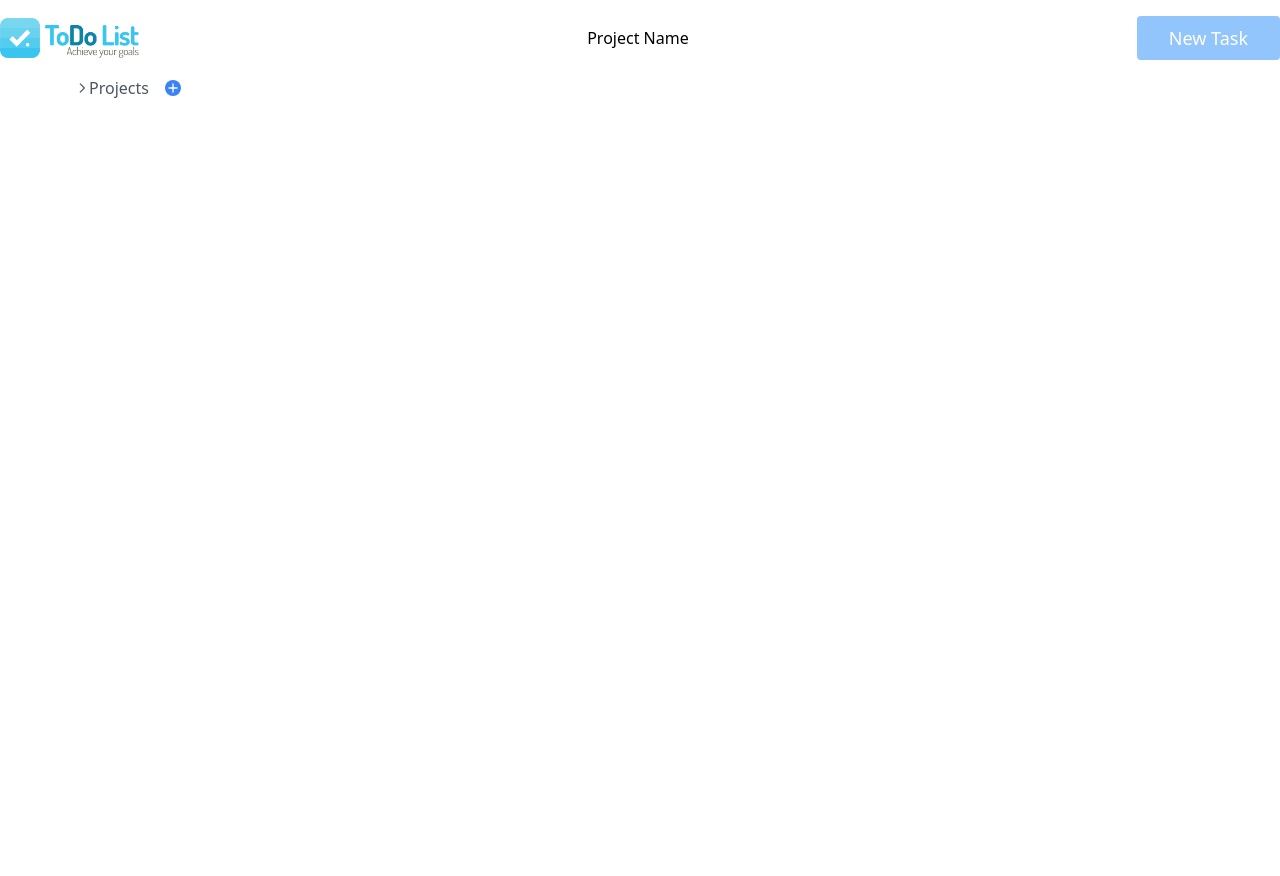
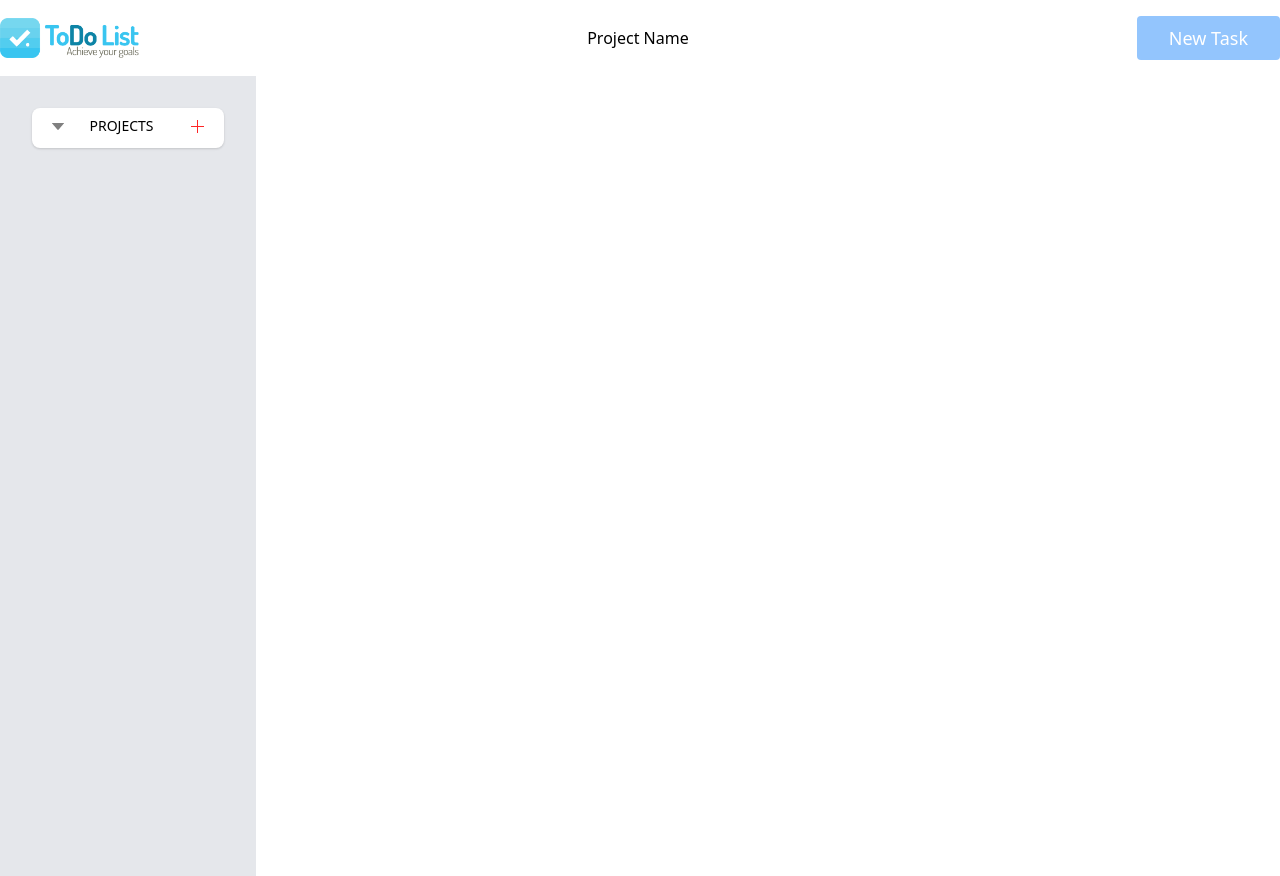
Before and after one commit to Kingobaino1/TodoList, a website built with webpack: page dist/index.html in a window 1280 px wide. Before the commit the page ends 800 px from the top, so only its background shows below. Built offline with nearby package versions, Linux system fonts and the light colour scheme.

Commit message:
Menu side bar layout update

```diff
--- a/src/js/menu.js
+++ b/src/js/menu.js
@@ -1,19 +1,57 @@
+// import { list } from "postcss";
+import down from '../img/chevron-down.png';
+import plus from '../img/plus.png';
+import bullet from '../img/bullet.png';
+
 const menuSection = () => {
+    // const div1 = document.createElement('div');
+    // div1.className = 'flex justify-center items-center text-gray-600 text-base font-medium';
+    // const div2 = document.createElement('div');
+    // div2.className = 'w-3.5';
+    // div2.innerHTML = '<svg xmlns="http://www.w3.org/2000/svg" fill="none" viewBox="0 0 24 24" stroke="currentColor"><path stroke-linecap="round" stroke-linejoin="round" stroke-width="2" d="M9 5l7 7-7 7" /></svg>';
+
+    // const div3 = document.createElement('div');
+    // div3.textContent = 'Projects'
+
+    // const addBtn = document.createElement('button');
+    // addBtn.className = 'rounded-full w-4 h-4 bg-blue-500 p-0 border-0 inline-flex items-center justify-center text-white ml-4';
+    // addBtn.innerHTML = '<svg xmlns="http://www.w3.org/2000/svg" fill="none" viewBox="0 0 24 24" stroke="currentColor"><path stroke-linecap="round" stroke-linejoin="round" stroke-width="2" d="M12 6v6m0 0v6m0-6h6m-6 0H6" /></svg>'
+    // addBtn.setAttribute('id', 'addProject');
+
+    // div1.append(div2, div3, addBtn);
+
+
     const div1 = document.createElement('div');
-    div1.className = 'flex justify-center items-center text-gray-600 text-base font-medium';
+    div1.className = 'antialiased bg-gray-200 min-h-screen p-8';
     const div2 = document.createElement('div');
-    div2.className = 'w-3.5';
-    div2.innerHTML = '<svg xmlns="http://www.w3.org/2000/svg" fill="none" viewBox="0 0 24 24" stroke="currentColor"><path stroke-linecap="round" stroke-linejoin="round" stroke-width="2" d="M9 5l7 7-7 7" /></svg>';
+    div2.className = 'flex justify-center';
+    const nav = document.createElement('nav');
+    nav.className = 'w-56 relative';
+    const span1 = document.createElement('span');
+    span1.className = 'absolute h-10 w-full bg-white rounded-lg shadow';
+    const ul = document.createElement('ul');
+    ul.className = 'relative';
+    const li = document.createElement('li');
+    li.className = 'mb-5';
+    const addBtn  = document.createElement('button');
+    addBtn.className = 'py-2 px-5 w-full flex items-center justify-between';
+    addBtn.setAttribute('id', 'addProject');
+    const chevronDown = document.createElement('img');
+    chevronDown.className = 'w-3';
+    chevronDown.src = down;
+    const span2 = document.createElement('span');
+    span2.className = 'ml-2 text-sm font-medium';
+    span2.textContent = 'PROJECTS';
+    const add = document.createElement('img');
+    add.className = 'ml-5';
+    add.src = plus;
 
-    const div3 = document.createElement('div');
-    div3.textContent = 'Projects'
-
-    const addBtn = document.createElement('button');
-    addBtn.className = 'rounded-full w-4 h-4 bg-blue-500 p-0 border-0 inline-flex items-center justify-center text-white ml-4';
-    addBtn.innerHTML = '<svg xmlns="http://www.w3.org/2000/svg" fill="none" viewBox="0 0 24 24" stroke="currentColor"><path stroke-linecap="round" stroke-linejoin="round" stroke-width="2" d="M12 6v6m0 0v6m0-6h6m-6 0H6" /></svg>'
-    addBtn.setAttribute('id', 'addProject');
-
-    div1.append(div2, div3, addBtn);
+    div1.append(div2);
+    div2.append(nav);
+    nav.append(span1, ul);
+    ul.append(li);
+    li.append(addBtn);
+    addBtn.append(chevronDown, span2, add);
 
     return { div1, addBtn } ;
 }
--- a/src/js/projectForm.js
+++ b/src/js/projectForm.js
@@ -1,44 +1,34 @@
 const addProjectForm = () => {
     const container = document.createElement('div');
-    container.className = 'w-3/12 pt-32';
-    const form = document.createElement('div');
+    container.className = 'container px-8 pt-48 pb-24 mx-auto lg:px-4';
+
+    const form = document.createElement('form');
+    form.className = 'addProjectForm';
 
     const div1 = document.createElement('div');
-    div1.className = 'shadow sm:rounded-md sm:overflow-hidden';
-    const div2 = document.createElement('div');
-    div2.className = 'px-4 py-5 bg-white space-y-6 sm:p-6';
-    const div3 = document.createElement('div');
-    div3.className = 'grid grid-cols-3 gap-6';
-    const div4 = document.createElement('div');
-    div4.className = 'col-span-3 sm:col-span-2';
-    const label = document.createElement('label');
-    label.className = 'block text-sm font-medium text-gray-700';
-    label.textContent = 'Project name';
-    const div5 = document.createElement('div');
-    div5.className = 'mt-1 flex rounded-md shadow-sm';
-    const span = document.createElement('span');
-    span.className = 'inline-flex items-center px-3 rounded-l-md border border-r-0 border-gray-300 bg-gray-150 text-gray-500 text-sm';
+    div1.className = 'relative';
+
     const input = document.createElement('input');
-    input.className = 'border-gray-500 flex-1 block w-full rounded-none rounded-r-md sm:text-sm';
-    input.setAttribute('placeholder', 'Project name');
+    input.setAttribute('id', 'projectName');
+    input.setAttribute('placeholder', 'Add project name');
     input.setAttribute('type', 'text');
-    input.setAttribute('id', 'projectName')
-    const div6 = document.createElement('div');
-    div6.className = 'px-4 py-3 text-right sm:px-6 flex justify-between';
+    input.className = 'addProjectInput';
+
     const submitBtn = document.createElement('button');
-    submitBtn.className = 'inline-flex justify-center mr-3 py-2 px-4 border border-transparent shadow-sm text-sm font-medium rounded-md text-white bg-indigo-600 hover:bg-indigo-700 focus:outline-none focus:ring-2 focus:ring-offset-2 focus:ring-indigo-500';
-    submitBtn.textContent = 'Save Project';
+    submitBtn.className = 'bg-blue-600 hover:bg-blue-700 addProjectBtn mb-3';
+    submitBtn.textContent = 'Add Project';
     submitBtn.setAttribute('type', 'button');
 
     const cancelBtn = document.createElement('button');
-    cancelBtn.className = 'inline-flex justify-center py-2 px-4 border border-transparent shadow-sm text-sm font-medium rounded-md text-white bg-red-600 hover:bg-red-700 focus:outline-none focus:ring-2 focus:ring-offset-2 focus:ring-indigo-500';
+    cancelBtn.className = 'bg-red-700 hover:bg-red-800 addProjectBtn';
     cancelBtn.textContent = 'Cancel';
     cancelBtn.setAttribute('type', 'button');
 
 
-    container.append(form, div1, div2, div3, div4, div5, div6);
-    div4.append(label);
-    div6.append(submitBtn, cancelBtn);
+    container.append(form);
+    form.append(div1, submitBtn, cancelBtn);
+    div1.append(input);
+
 
     return { container, submitBtn };
 
--- a/src/style.css
+++ b/src/style.css
@@ -23,4 +23,16 @@
     @apply flex mx-auto text-white bg-blue-300 border-0 py-2 px-8 hover:bg-blue-500 rounded text-lg;
 }
 
+.addProjectBtn {
+    @apply px-8 py-2 font-semibold text-white transition duration-500 ease-in-out transform rounded-lg focus:outline-none focus:ring-2 ring-offset-current ring-offset-2;
+}
+
+.addProjectForm {
+    @apply flex flex-col bg-white w-full p-8 mx-auto mt-10 border rounded-lg lg:w-2/6 md:w-1/2 md:ml-auto md:mt-0;
+}
+
+.addProjectInput {
+    @apply w-full px-4 py-2 mb-4 text-black bg-gray-100 border-transparent rounded-lg mr-4 text-base;
+}
+
 @tailwind utilities;
--- a/webpack.config.js
+++ b/webpack.config.js
@@ -8,7 +8,8 @@ module.exports = {
     path: path.resolve(__dirname, 'dist'),
   },
   module: {
-    rules: [
+    rules:
+    [
       {
         test: /\.css$/,
         use: [
```
Also changed, not shown: dist/index.html, dist/media/bullet.png (added), dist/media/chevron-down.png (added), dist/media/plus.png (added), src/img/bullet.png (added), src/img/chevron-down.png (added), src/img/plus.png (added).
